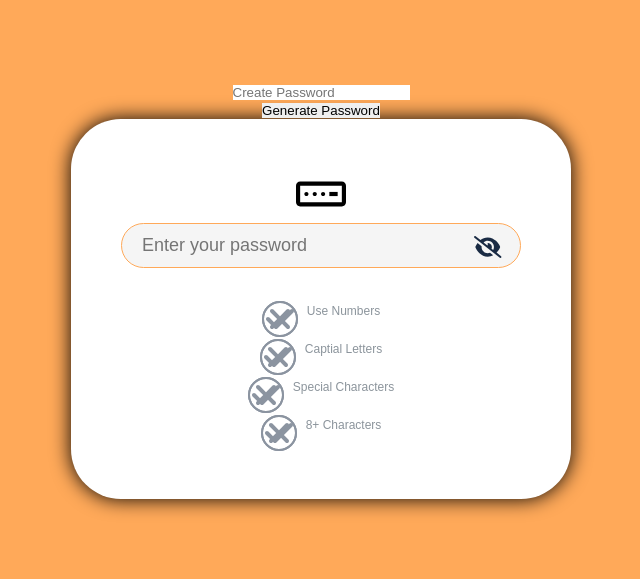
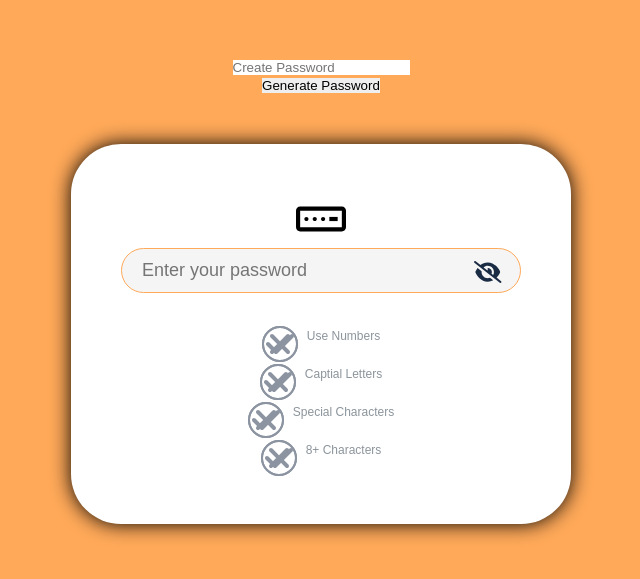
Before and after one commit to ksapru/CS411-PasswordManger, a React (Create React App) app in the folder pas/: page / in a window 1280 px wide. Shown: the part 109-688 px from the top of the page, without its empty margins (319-959 px from the left). Built offline with nearby package versions, Linux system fonts and the light colour scheme.

Commit message:
Update App.css

```diff
--- a/pas/src/App.css
+++ b/pas/src/App.css
@@ -58,6 +58,10 @@ body {
   transition: 0.3s;
 }
 
+.cont1 {
+  margin-bottom: 50px;
+}
+
 .container p span {
   font-size: 12px;
   color: rgb(26, 43, 58);
```
